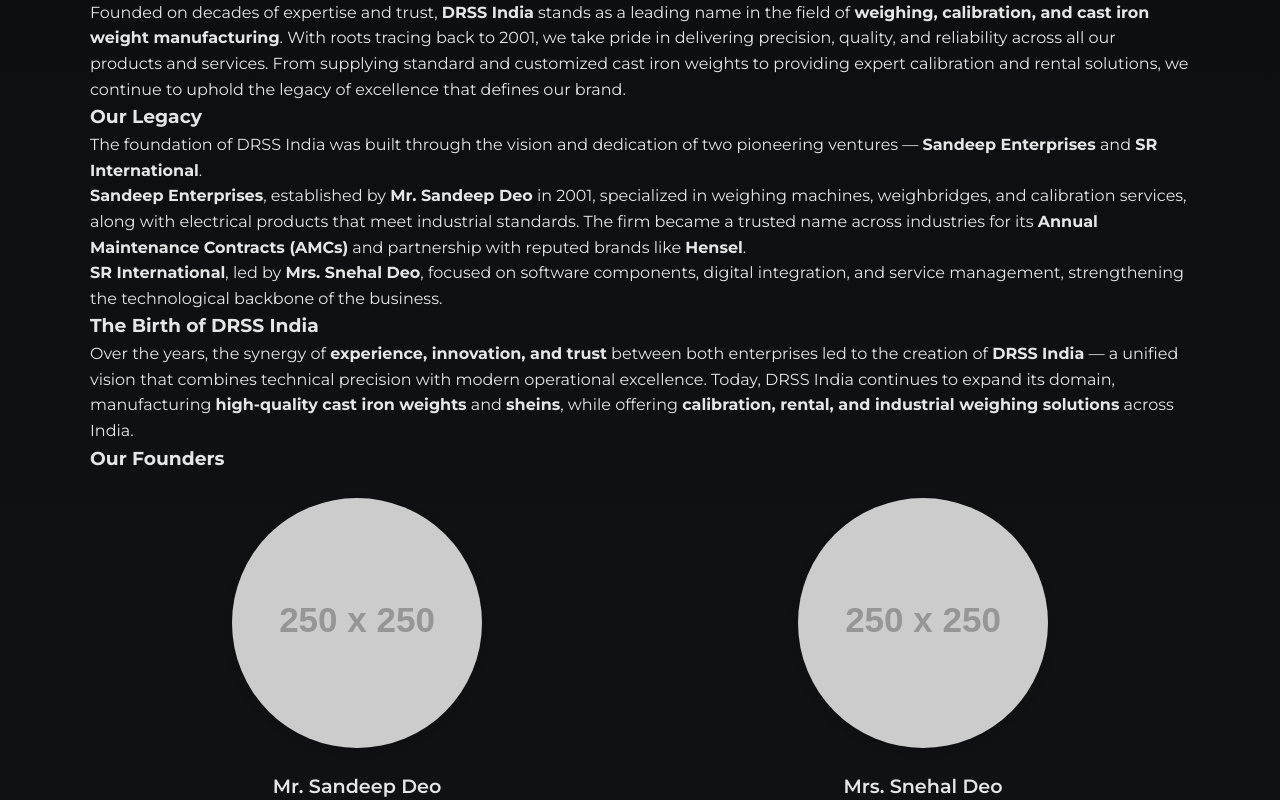
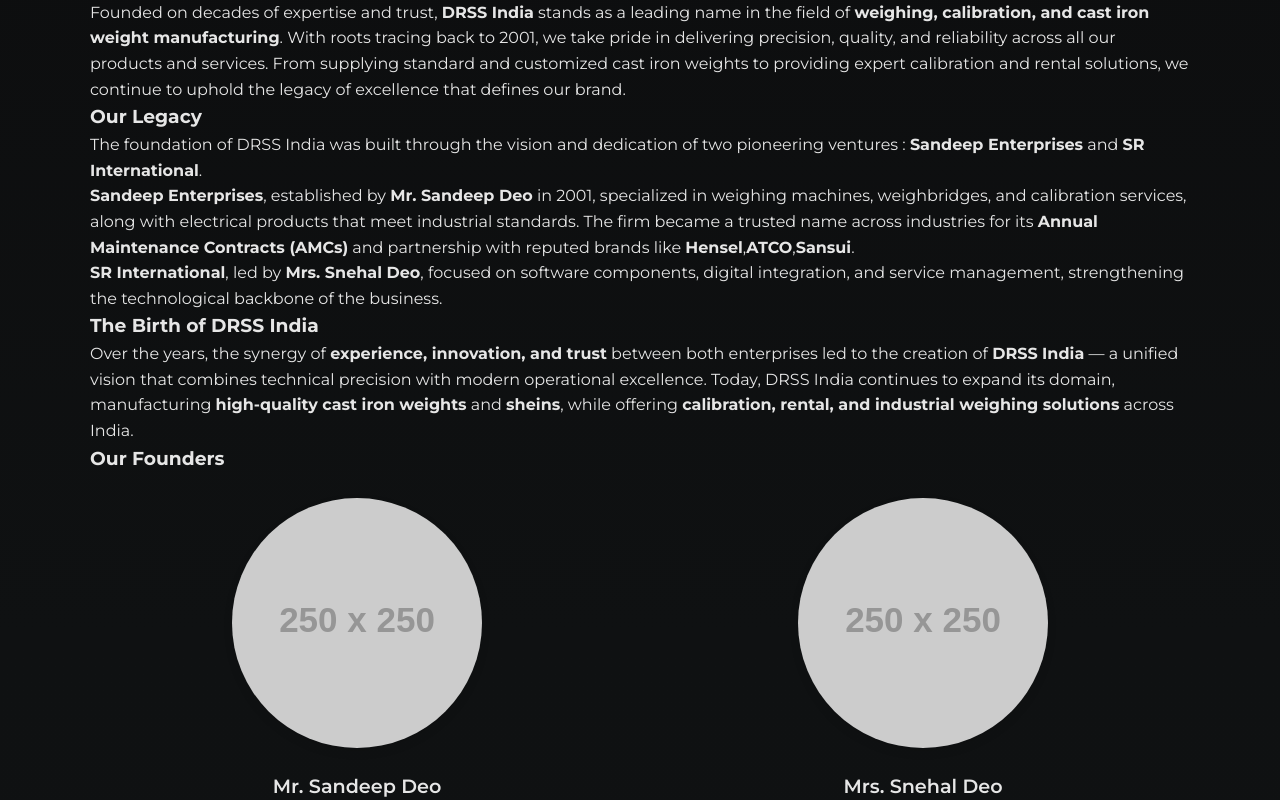
Before and after one commit to rhyths7/trial.github.io, a plain HTML site: page index.html in a window 1280 px wide. Shown: the part 740-1540 px from the top of the page. Drawn offline with Linux system fonts and the light colour scheme; placeholder pictures from the web are drawn by us.

Commit message:
index.html

```diff
--- a/index.html
+++ b/index.html
@@ -47,14 +47,14 @@
 
   <h3>Our Legacy</h3>
   <p>
-    The foundation of DRSS India was built through the vision and dedication of two pioneering ventures —
+    The foundation of DRSS India was built through the vision and dedication of two pioneering ventures :
     <strong>Sandeep Enterprises</strong> and <strong>SR International</strong>.
   </p>
   <p>
     <strong>Sandeep Enterprises</strong>, established by <strong>Mr. Sandeep Deo</strong> in 2001, specialized in
     weighing machines, weighbridges, and calibration services, along with electrical products that meet industrial standards.
     The firm became a trusted name across industries for its <strong>Annual Maintenance Contracts (AMCs)</strong> and
-    partnership with reputed brands like <strong>Hensel</strong>.
+    partnership with reputed brands like <strong>Hensel</strong>,<strong>ATCO</strong>,<strong>Sansui</strong>.
   </p>
   <p>
     <strong>SR International</strong>, led by <strong>Mrs. Snehal Deo</strong>, focused on software components, digital integration,
@@ -183,7 +183,7 @@
           <p><strong>Email:</strong> <a href="mailto:info@drssindia.com">info@drssindia.com</a></p>
           <p><strong>LinkedIn:</strong> <a href="https://www.linkedin.com/company/drss-india" target="_blank">DRSS India</a></p>
           <p><strong>Instagram:</strong> <a href="#" target="_blank">@drssindia_demo</a></p>
-          <p><strong>Address:</strong> DRSS India, Industrial Zone, Raipur, India</p>
+          <p><strong>Address:</strong> A-10, Tech Sai Industrial Park, Power House Rd, MIDC Ambad , Nashik , Maharashtra 422010, India</p>
         </div>
         <div>
           <form class="contact-form" action="#" method="post" onsubmit="alert('Demo form — replace action with your backend or email handler'); return false;">
```
